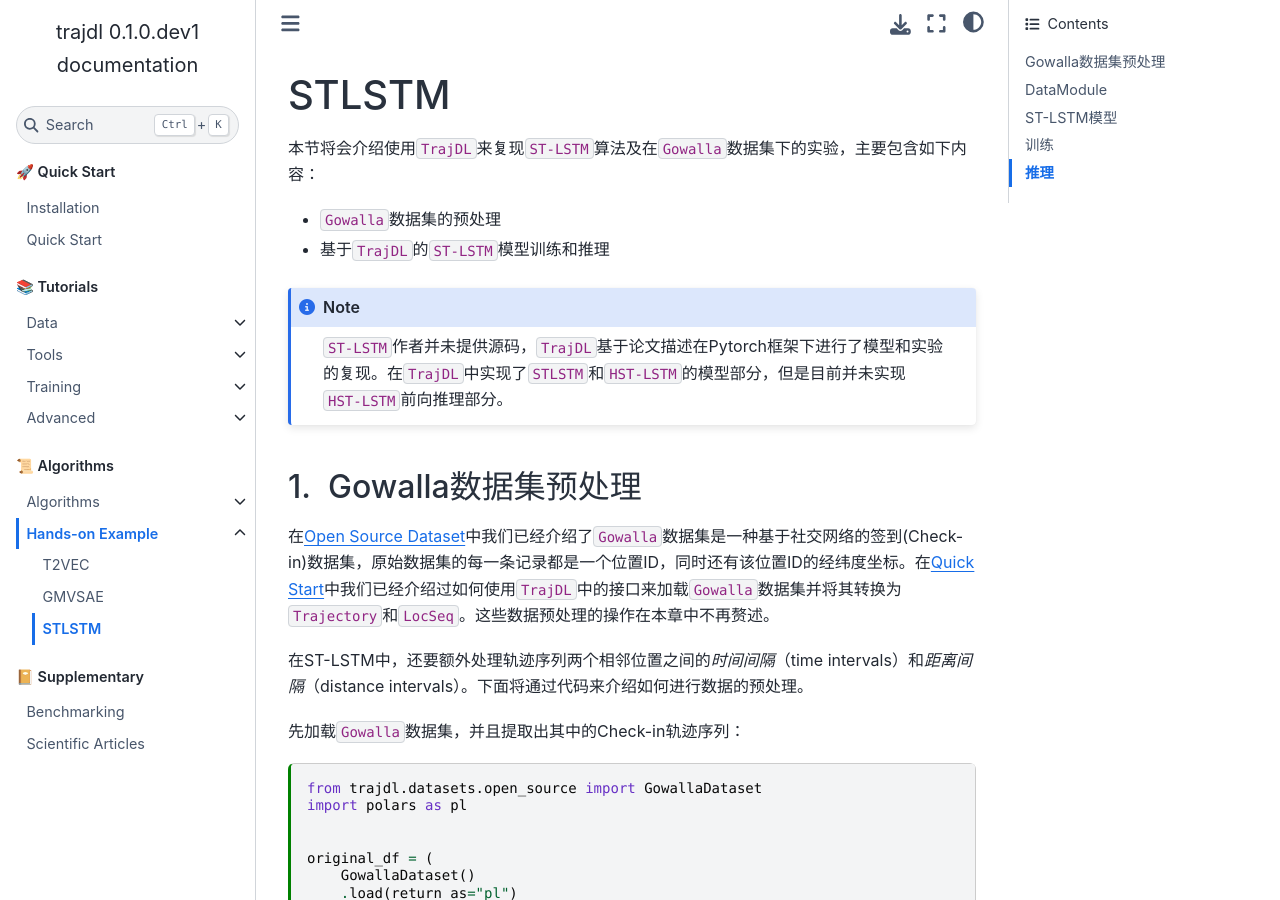
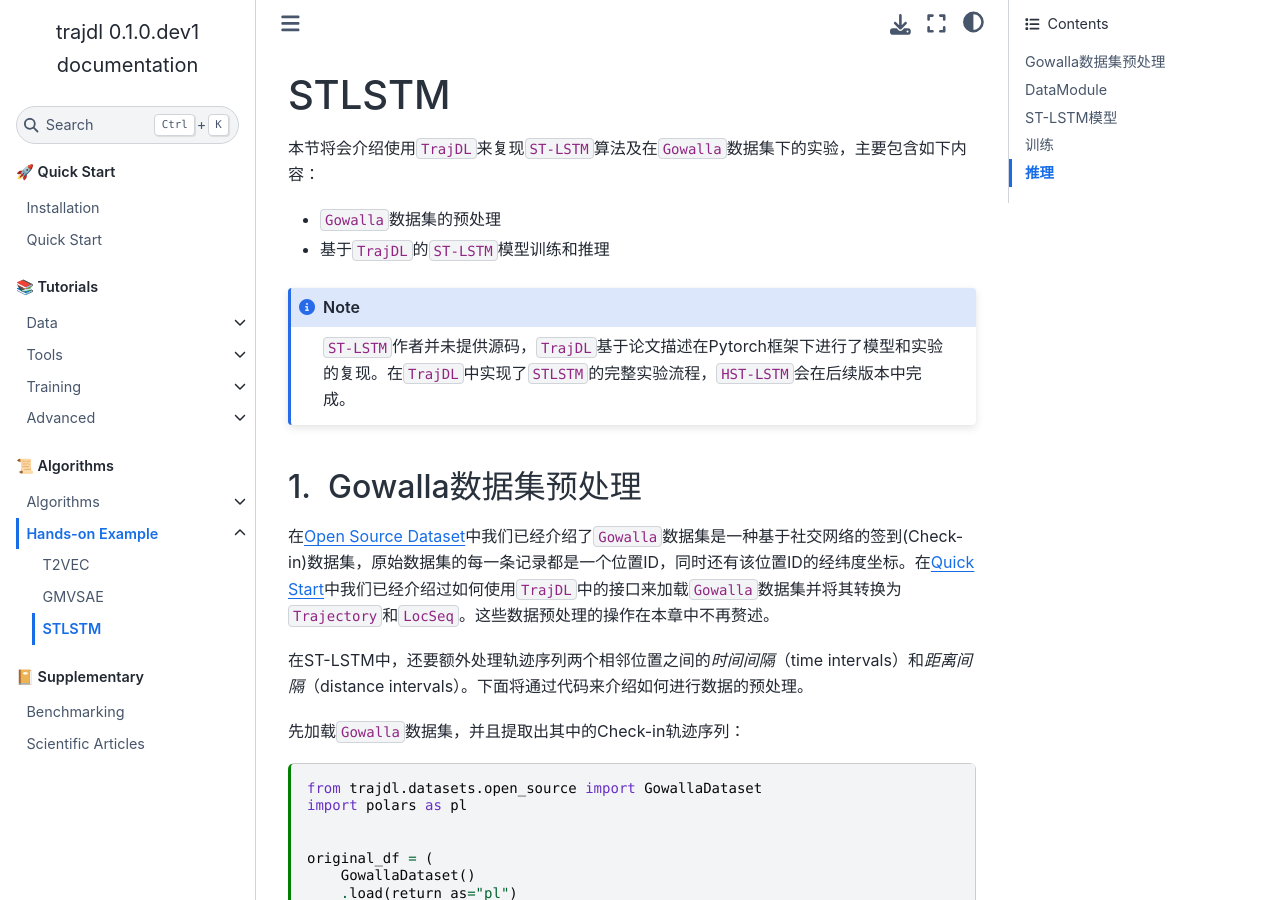
Before and after one commit to Spatial-Temporal-Data-Mining/TrajDL, a Sphinx documentation site: the page built from docs/examples/stlstm_example.md, in a window 1280 px wide and 900 px high. Built offline with Sphinx 7.4.7 and the Sphinx Book theme 1.1.4, drawn with Linux system fonts in a browser that asks for light colours; pages that are not in the unit, such as notebooks, are missing from menus.

Commit message:
Update stlstm_example.md

````diff
--- a/docs/examples/stlstm_example.md
+++ b/docs/examples/stlstm_example.md
@@ -19,7 +19,7 @@ kernelspec:
 * 基于`TrajDL`的`ST-LSTM`模型训练和推理
 
 ```{note}
-`ST-LSTM`作者并未提供源码，`TrajDL`基于论文描述在Pytorch框架下进行了模型和实验的复现。在`TrajDL`中实现了`STLSTM`和`HST-LSTM`的模型部分，但是目前并未实现`HST-LSTM`前向推理部分。
+`ST-LSTM`作者并未提供源码，`TrajDL`基于论文描述在Pytorch框架下进行了模型和实验的复现。在`TrajDL`中实现了`STLSTM`的完整实验流程，`HST-LSTM`会在后续版本中完成。
 ```
 
 
````
